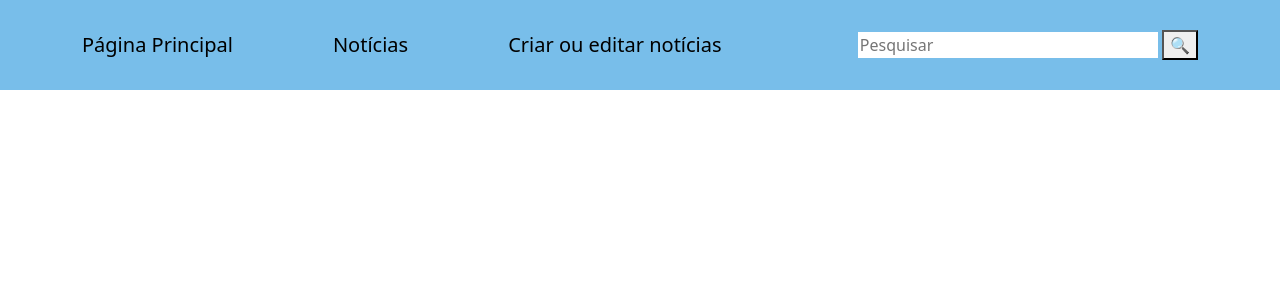
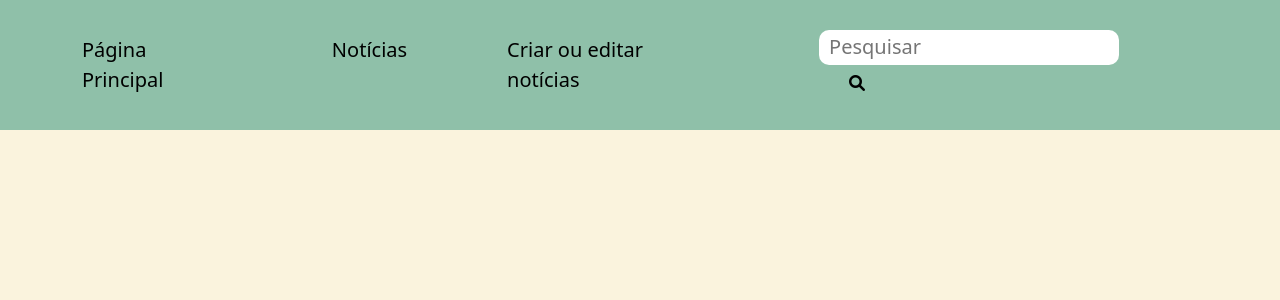
Before and after one commit to DanielaDeRamos2/trabalho-flask-noticias, a Flask app: page / in a window 1280 px wide. Shown: the top 300 px of the page. Run offline with Flask 3, Linux system fonts and the light colour scheme; some libraries are stand-ins or nearby versions.

Commit message:
correções de front

```diff
--- a/static/css/style.min.css
+++ b/static/css/style.min.css
@@ -1 +1 @@
-.topo{background-color:#78beea;padding-top:30px;padding-bottom:30px}.topo a{text-decoration:none;font-size:20px;color:#000;margin-right:100px}.topo .items{display:flex;justify-content:flex-start}.topo .pesquisa{display:flex;justify-content:flex-end}.topo .pesquisa input{border:none;width:300px;outline:0;opacity:1}/*# sourceMappingURL=style.min.css.map */
+body{background-color:#faf3dd}.topo{background-color:#8fc0a9;padding-top:30px;padding-bottom:30px}.topo a{text-decoration:none;font-size:20px;font-weight:350;color:#000;margin-right:100px}.topo .items{display:flex;justify-content:flex-start}.topo .pesquisa{display:flex;justify-content:flex-end}.topo .pesquisa input{border:none;width:300px;outline:0;opacity:1;height:35px;border-radius:10px;padding-left:10px}.topo .pesquisa input::placeholder{font-size:20px;font-weight:350}.topo .botao{border:none;padding-left:30px;padding-right:30px;border-radius:10px;height:35px;background-color:rgba(0,0,0,0)}/*# sourceMappingURL=style.min.css.map */
--- a/static/css/style.scss
+++ b/static/css/style.scss
@@ -1,6 +1,11 @@
-$mainColor: #78beea;
-$secondaryColor: #5f61d0;
+$backgroundColor: #FAF3DD;
+$mainColor: #8FC0A9;
+$secondaryColor: #68B0AB;
+$tertiaryColor: #696d7d;
 $fontColor: #000000;
+body {
+    background-color: $backgroundColor;
+}
 .topo {
     background-color: $mainColor;
     padding-top:30px;
@@ -8,6 +13,7 @@
     a {
         text-decoration: none;
         font-size: 20px;
+        font-weight: 350;
         color: $fontColor;
         margin-right: 100px;
     }
@@ -23,8 +29,21 @@
             width: 300px;
             outline: 0;
             opacity: 1;
+            height: 35px;
+            border-radius: 10px;
+            padding-left: 10px;
         }
-
-
+        input::placeholder {
+            font-size: 20px;
+            font-weight: 350;
+        }
+    }
+    .botao {
+        border: none;
+        padding-left: 30px;
+        padding-right: 30px;
+        border-radius: 10px;
+        height: 35px;
+        background-color: transparent;
     }
 }
--- a/templates/home.html
+++ b/templates/home.html
@@ -8,6 +8,8 @@
 </head>
 
 <body>
+
+    {% block topo %}
     <section class="topo">
         <div class="container">
             <div class="row">
@@ -26,14 +28,23 @@
                     <div class="pesquisa">
                         <form action="">
                             <input type="text" placeholder="Pesquisar" class="input-pesquisa">
-                            <button class="botao" id="togglePesquisa">🔍</button>
+                            <button class="botao" id="togglePesquisa"><i class="fa-solid fa-magnifying-glass"></i></button>
                         </form>
                     </div>
                 </div>
             </div>
         </div>
     </section>
-    {% extends "scripts.html" %}
+    {% endblock %}
+    {% block scripts %}
+    <link rel="stylesheet" href="/static/css/bootstrap.min.css">
+    <link rel="stylesheet" href="/static/css/style.min.css">
+    <script src="/static/js/bootstrap.bundle.min.js"></script>
+    <script src="/static/js/main.js"></script>
+    <link rel="stylesheet" href="https://cdnjs.cloudflare.com/ajax/libs/font-awesome/6.0.0-beta3/css/all.min.css">
+
+
+    {% endblock %}
 </body>
 
 </html>
--- a/templates/scripts.html
+++ /dev/null
@@ -1,8 +0,0 @@
-{% block scripts %}
-
-<link rel="stylesheet" href="/static/css/bootstrap.min.css">
-<link rel="stylesheet" href="/static/css/style.min.css">
-<script src="/static/js/bootstrap.bundle.min.js"></script>
-<script src="/static/js/main.js"></script>
-
-{% endblock %}
```
Also changed, not shown: static/js/bootstrap.bundle.min.js, 1 other file.
